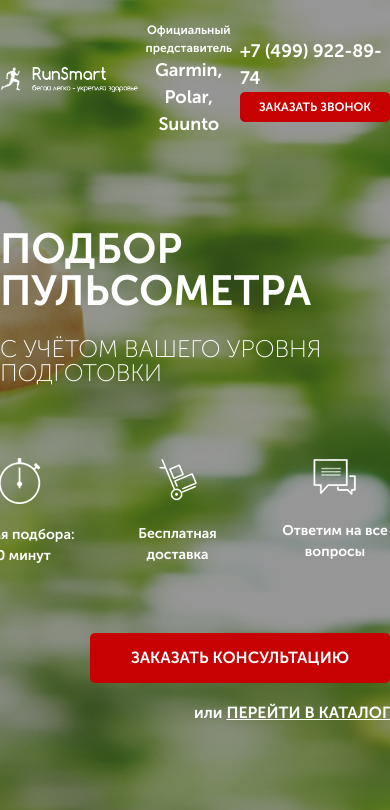
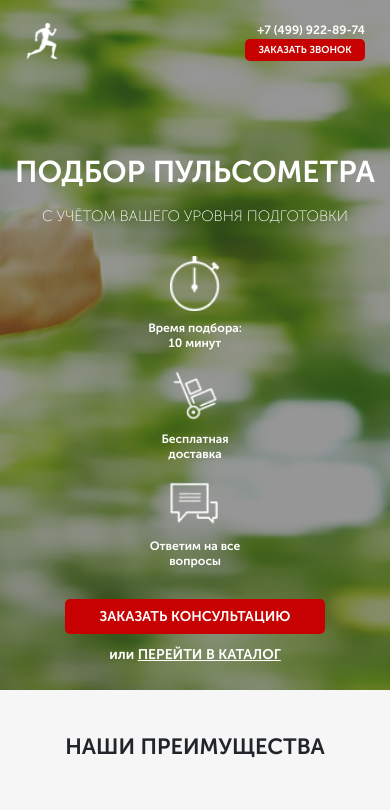
Before and after one commit to Frogbag/pulse, a website: page src/index.html in a window 390 px wide. Shown: the top 810 px of the page. Drawn offline with Linux system fonts and the light colour scheme.

Commit message:
added adaptive for first and second section

```diff
--- a/src/index.html
+++ b/src/index.html
@@ -13,7 +13,11 @@
         <div class="container">
             <header class="header">
                 <a href="#" class="header__logo">
-                    <img src="icons/logo.png" alt="logo">
+                    <picture>
+                        <source srcset="icons/logo-mobile2.png" type="image/png" media="(max-width: 575px)">
+                        <source srcset="icons/logo-mobile1.png" type="image/png" media="(max-width: 991px)">
+                        <img src="icons/logo.png" alt="logo">
+                    </picture>
                 </a>
                 <div class="header__official">
                     Официальный представитель
--- /dev/null
+++ b/src/sass/base/_media.scss
@@ -0,0 +1,304 @@
+@media (max-width: 1200px)
+{
+    .container {
+        max-width: 850px;
+
+    }
+}
+
+@media (max-width: 991px)
+{
+    .header {
+        padding: 0 25px;
+    }
+
+    .promo {
+        &__wrapper{
+            padding-right: 25px;
+        }
+    }
+
+    .header {
+        &__logo{
+            width: 150px;
+            img{
+                width: 100%;
+            }
+        }
+
+        &__official{
+            color: #ffffff;
+            font-weight: 400;
+            font-size: 11px;
+            text-align: center;
+            span{
+                display: block;
+                font-size: 16px;
+
+            }
+        }
+
+        &__phone{
+            display: block;
+            color: #ffffff;
+            font-weight: 500;
+            font-size: 12px;
+            &:hover{
+                color: #ffffff;
+                text-decoration: none;
+            }
+        }
+
+    }
+
+    .button{
+        width: 120px;
+        height: 22px;
+        border-radius: 5px;
+        background-color: $main-color;
+        border: none;
+        color: #ffffff;
+        font-size: 10px;
+        font-weight: 500;
+        text-transform: uppercase;
+        &_main{
+            margin-top: 67px;
+            width: 280px;
+            height: 40px;
+            font-size: 16px;
+        }
+    }
+
+    .advantages {
+        &__icons {
+            padding: 0 15px;
+        }
+    }
+}
+
+@media (max-width: 767px)
+{
+
+    .header{
+        &__official{
+            width: 150px;
+            font-size: 9px;
+            span{
+                font-size: 14px;
+            }
+        }
+
+        &__contacts  {
+            width: 150px;
+        }
+    }
+
+    .promo{
+        &__wrapper {
+            padding-right: 0px;
+            margin-top: 90px;
+            display: flex;
+            flex-direction: column;
+            align-items: center;
+        }
+        &__header {
+            font-size: 36px;
+            font-weight: 500;
+            text-transform: uppercase;
+            line-height: 42px;
+            text-align: center;
+        }
+        &__subheader {
+            margin-top: 17px;
+            font-size: 20px;
+            font-weight: 300;
+            text-transform: uppercase;
+            line-height: 24px;
+        }
+        &__icons {
+            margin-top: 65px;
+            max-width: 425px;
+            display: flex;
+            justify-content: space-between;
+        }
+        &__icon {
+            width: 110px;
+            text-align: center;
+            font-size: 12px;
+            font-weight: 500;
+            img {
+                display: block;
+                margin: 0 auto;
+                margin-bottom: 20px;
+            }
+        }
+        &__link {
+            margin-top: 18px;
+            font-size: 14px;
+            font-weight: 500;
+        }
+    }
+
+    .advantages {
+        padding: 70px 0 32px 0;
+        &__icons {
+            display: flex;
+            flex-direction: column;
+            align-items: center;
+
+        }
+
+        &__icon {
+            margin-bottom: 50px;
+
+        }
+
+        &__subtitle {
+            margin-top: 5px;
+            margin-bottom: 5px ;
+        }
+    }
+}
+
+
+@media (max-width: 575px)
+{
+    .header {
+        &__logo{
+            width: 35px;
+            img{
+                width: 100%;
+            }
+        }
+
+        &__official {
+            display: none;
+        }
+
+    }
+
+    .promo {
+        padding-bottom: 25px;
+        &__header {
+            font-size: 30px;
+            font-weight: 500;
+            text-transform: uppercase;
+            line-height: 42px;
+            text-align: center;
+        }
+
+        &__subheader {
+            margin-top: 3px;
+            font-size: 15px;
+            font-weight: 300;
+            text-transform: uppercase;
+            line-height: 24px;
+            text-align: center;
+        }
+
+        &__icons {
+            width: 200px;
+            margin-top: 0px;
+            flex-direction: column;
+            align-items: center;
+        }
+
+        &__icon {
+            margin-top: 20px;
+            line-height: 15px;
+            font-size: 12px;
+            img {
+                width: 50px;
+                margin-bottom: 10px;
+
+            }
+        }
+
+        &__link {
+            margin-top: 10px;
+        }
+    }
+
+    .button{
+        width: 120px;
+        height: 22px;
+        border-radius: 5px;
+        background-color: $main-color;
+        border: none;
+        color: #ffffff;
+        font-size: 10px;
+        font-weight: 500;
+        text-transform: uppercase;
+        &_main{
+            margin-top: 30px;
+            width: 260px;
+            height: 35px;
+            font-size: 14px;
+        }
+    }
+
+    .advantages {
+        padding: 40px 0 12px 0;
+
+        &__wrapper {
+            margin-top: 50px;
+        }
+        &__title {
+            font-size: 22px;
+        }
+        &__icons {
+
+            display: flex;
+            flex-direction: column;
+            align-items: center;
+
+        }
+
+        &__icon {
+            margin-bottom: 50px;
+            font-size: 12px;
+        }
+
+        &__subtitle {
+            font-size: 16px;
+            margin-top: 5px;
+            margin-bottom: 5px;
+        }
+    }
+}
+
+@media (max-width: 320px)
+{
+    .promo {
+        &__header {
+            font-size: 18px;
+            line-height: 20px;
+        }
+
+        &__subheader {
+            margin-top: 0px;
+            font-size: 12px;
+        }
+        &__link {
+            font-size: 11px;
+        }
+    }
+    .button{
+        width: 120px;
+        height: 22px;
+        border-radius: 5px;
+        background-color: $main-color;
+        border: none;
+        color: #ffffff;
+        font-size: 10px;
+        font-weight: 500;
+        text-transform: uppercase;
+        &_main{
+            margin-top: 30px;
+            width: 150px;
+            height: 28px;
+            font-size: 10px;
+        }
+    }
+
+}
--- a/src/sass/style.scss
+++ b/src/sass/style.scss
@@ -13,4 +13,5 @@
 @import 'blocks/promo';
 @import 'blocks/header';
 @import 'blocks/buttons';
-@import 'blocks/advantages'
+@import 'blocks/advantages';
+@import 'base/media';
```
Also changed, not shown: src/css/style.min.css, src/icons/logo-mobile1.png (added), src/icons/logo-mobile2.png (added), 1 other file.
